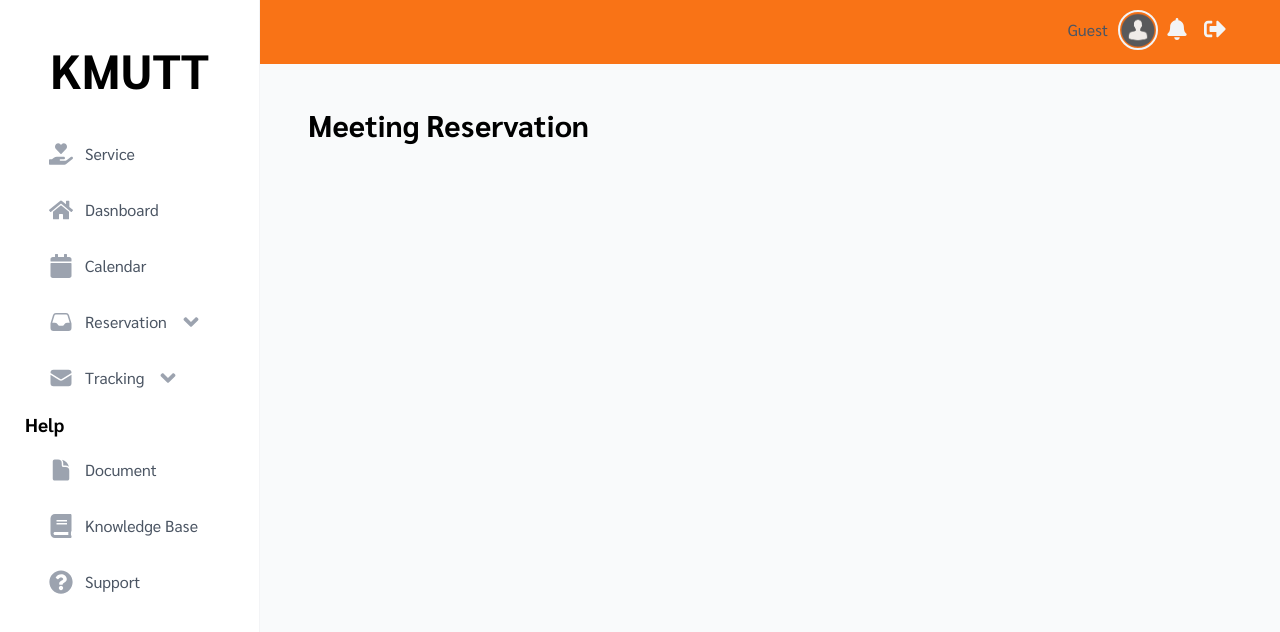
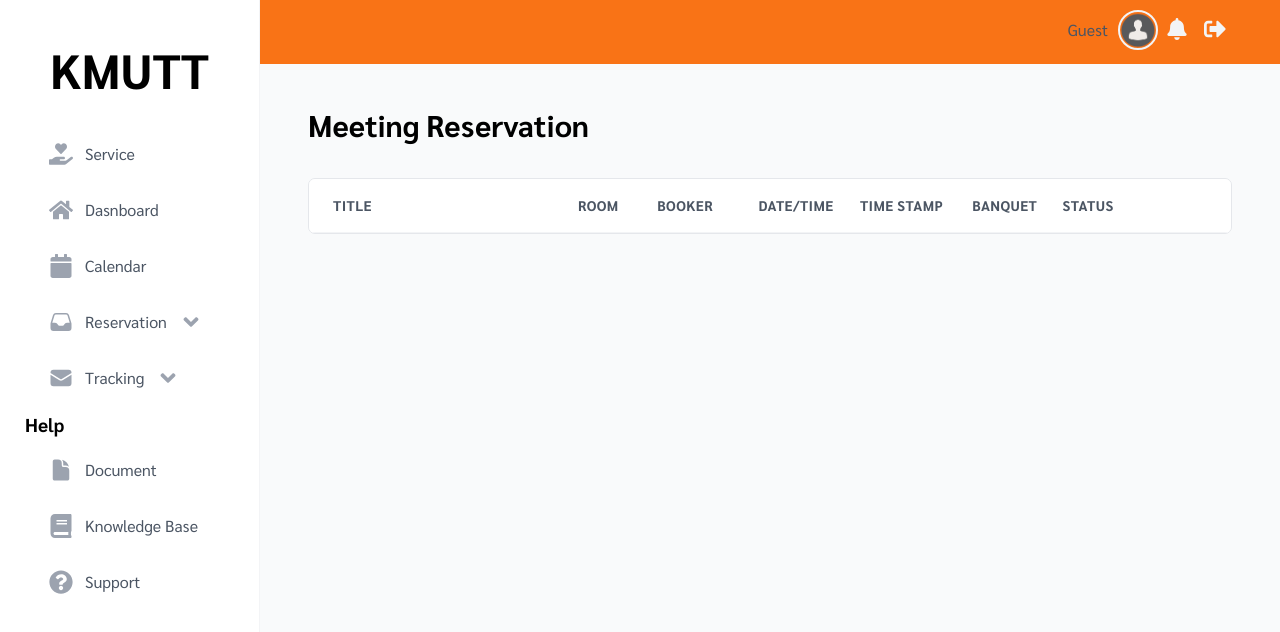
Before and after one commit to DonRadonZ/MyPortal-Website, a React (Vite) app in the folder frontend/: page /meeting in a window 1280 px wide. Shown: the top 632 px of the page. Built offline with nearby package versions, Linux system fonts and the light colour scheme.

Commit message:
add: table for data

```diff
--- a/frontend/src/screen/Reservations/Meeting.tsx
+++ b/frontend/src/screen/Reservations/Meeting.tsx
@@ -1,8 +1,12 @@
 import Heading from "../../components/Typography/Heading";
+import MeetingTable from "../../feature/meeting/MeetingTable";
 
 
 export default function Meeting() {
   return (
+    <>
     <Heading>Meeting Reservation</Heading>
+    <MeetingTable/>
+    </>
   )
 }
--- a/frontend/src/screen/Tracking/Form.tsx
+++ b/frontend/src/screen/Tracking/Form.tsx
@@ -1,10 +1,13 @@
 import Heading from "../../components/Typography/Heading";
+import FormTable from "../../feature/form/FormTable";
+
 
 
 export default function Form() {
   return (
     <>
         <Heading as="h1">Form Tracking</Heading>
+        <FormTable/>
     </>
   )
 }
```
